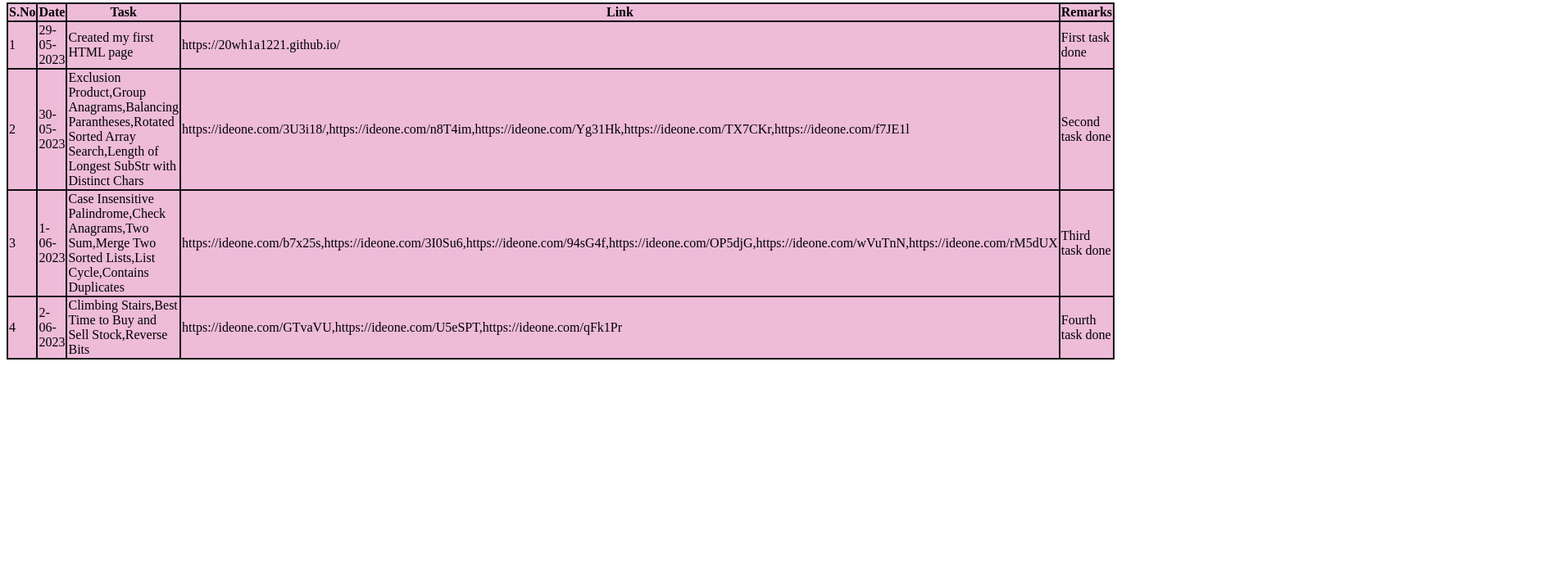
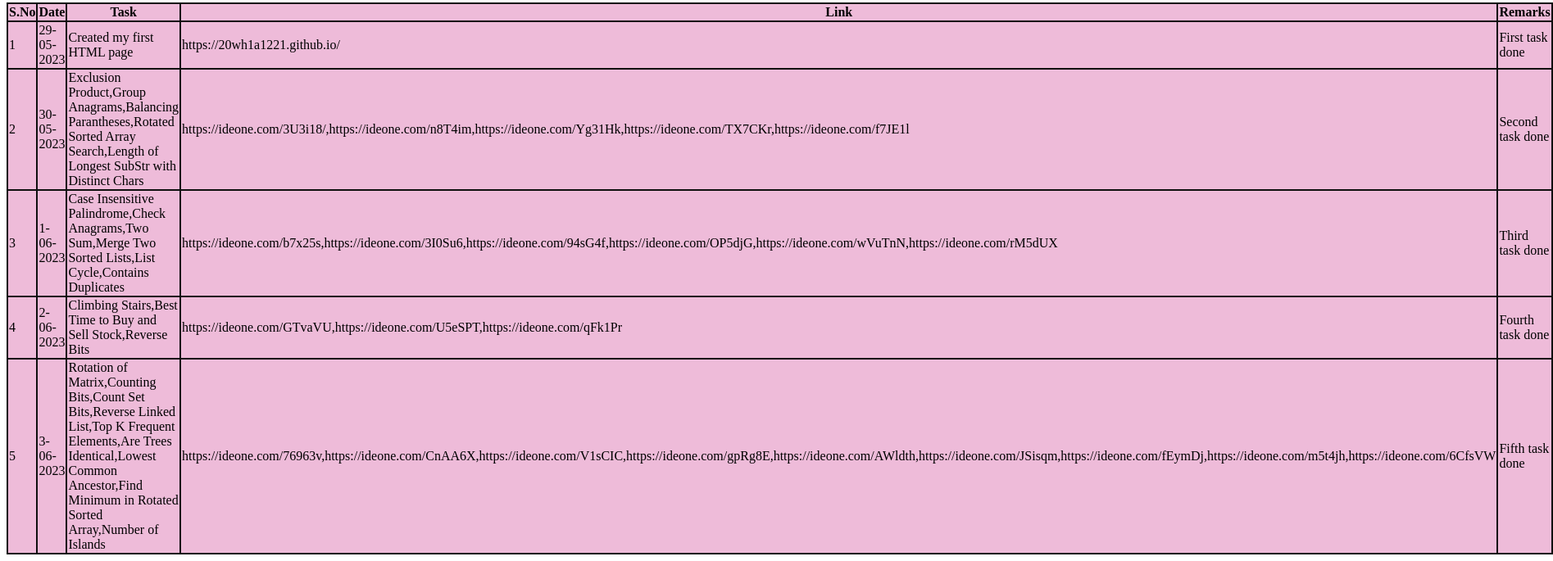
Before and after one commit to 20WH1A1221/20WH1A1221.github.io, a plain HTML site: page index.html in a window 1280 px wide. Shown: the part 124-809 px from the top of the page at 82% size, 1895 px wide, since content can reach past the window. Drawn offline with Linux system fonts and the light colour scheme.

Commit message:
fifth task completed

```diff
--- a/index.html
+++ b/index.html
@@ -46,6 +46,13 @@
             <td>https://ideone.com/GTvaVU,https://ideone.com/U5eSPT,https://ideone.com/qFk1Pr</td>
             <td>Fourth task done</td>
         </tr>
+        <tr>
+            <td>5</td>
+            <td>3-06-2023</td>
+            <td>Rotation of Matrix,Counting Bits,Count Set Bits,Reverse Linked List,Top K Frequent Elements,Are Trees Identical,Lowest Common Ancestor,Find Minimum in Rotated Sorted Array,Number of Islands</td>
+            <td>https://ideone.com/76963v,https://ideone.com/CnAA6X,https://ideone.com/V1sCIC,https://ideone.com/gpRg8E,https://ideone.com/AWldth,https://ideone.com/JSisqm,https://ideone.com/fEymDj,https://ideone.com/m5t4jh,https://ideone.com/6CfsVW</td>
+            <td>Fifth task done</td>
+        </tr>
     </table>
     <script src="site.js"></script>
 
```
